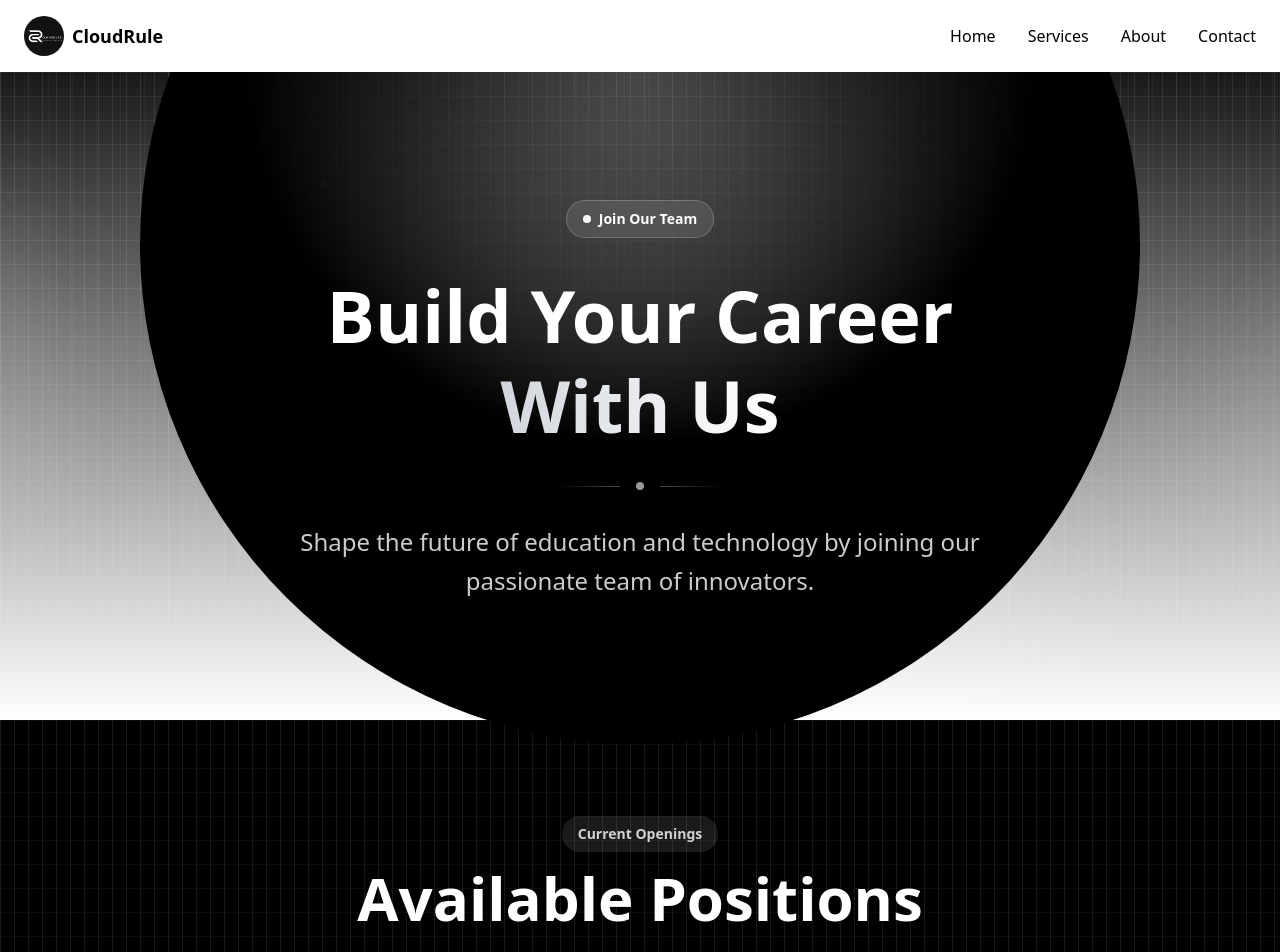
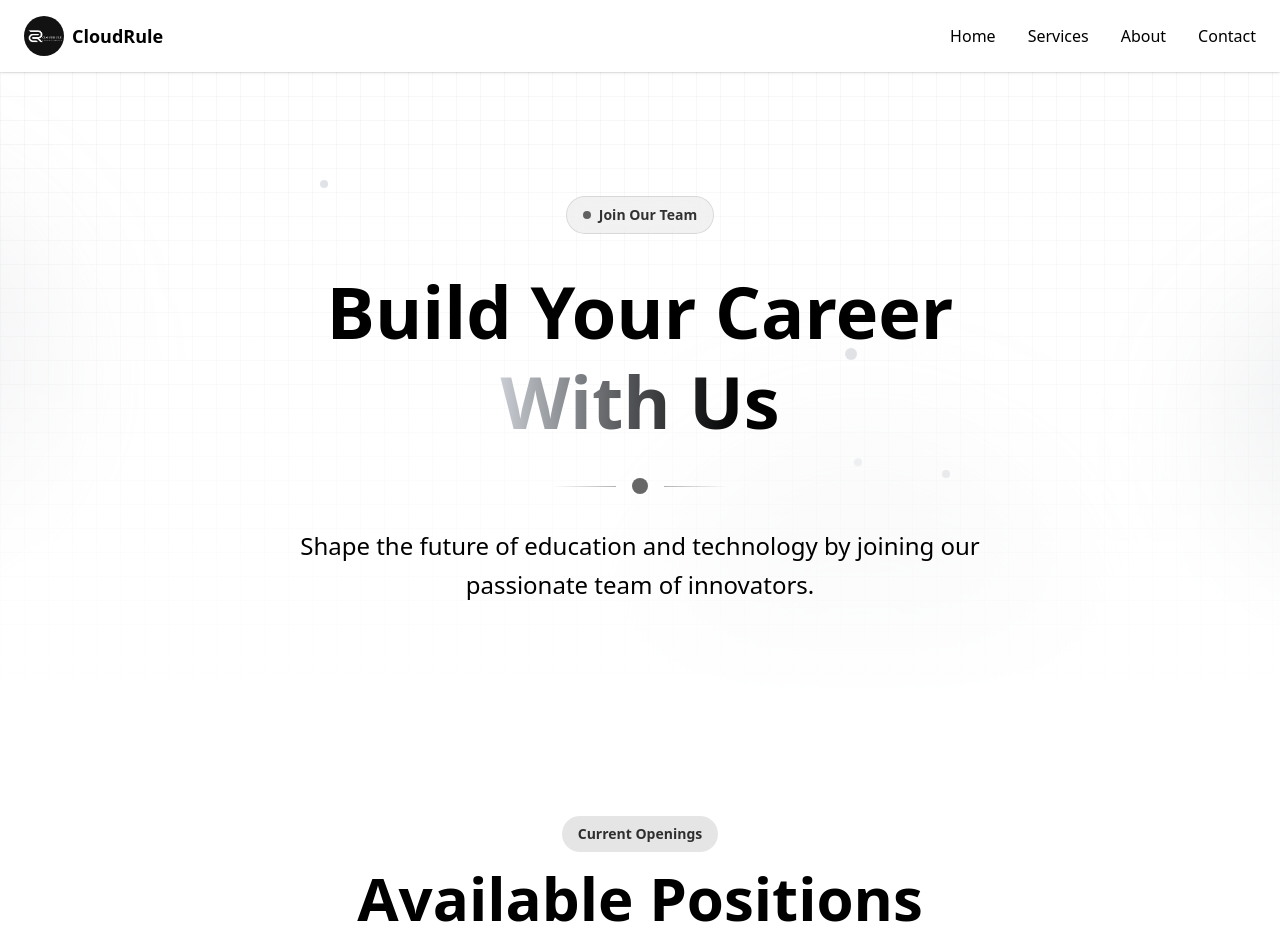
Before and after one commit to CloudRule-Technologies/cloudruletech, a React app in the folder frontend/: page / in a window 1280 px wide. Shown: the top 952 px of the page. Built offline with nearby package versions, Linux system fonts and the light colour scheme; the HTML template or start-up script is replaced by a standard one.

Commit message:
updated in the background colour

```diff
--- a/frontend/src/components/Careers/CareerPage.jsx
+++ b/frontend/src/components/Careers/CareerPage.jsx
@@ -228,7 +228,7 @@ const CareerPage = () => {
       `}</style>
 
       {/* CHANGED: Added "background" class here */}
-      <div className="background relative z-50 min-h-screen">
+      <div className="bg-white relative z-50 min-h-screen">
         <Navbar />
 
         {/* Hero Section */}
@@ -252,35 +252,33 @@ const CareerPage = () => {
             {/* Radial gradient overlay */}
             <div className="absolute inset-0 bg-gradient-to-b from-transparent via-white/50 to-white"></div>
           </div>
-
-          <div className={`relative z-10 text-center max-w-5xl mx-auto space-y-8 transition-all duration-1000 ${isVisible ? 'opacity-100 translate-y-0' : 'opacity-0 translate-y-10'}`}>
+ <div className={`relative z-10 text-center max-w-5xl mx-auto space-y-8 transition-all duration-1000 ${isVisible ? 'opacity-100 translate-y-0' : 'opacity-0 translate-y-10'}`}>
             {/* Badge with pulse animation */}
-            <div className="inline-flex items-center gap-2 px-4 py-2 rounded-full bg-white/10 backdrop-blur-sm border border-white/20 text-sm font-semibold text-white animate-fade-in-up" style={{ animationDelay: '200ms' }}>
+            <div className="inline-flex items-center gap-2 px-4 py-2 rounded-full bg-black/5 backdrop-blur-sm border border-black/10 text-sm font-semibold text-black/80 animate-fade-in-up" style={{ animationDelay: '200ms' }}>
               <span className="relative flex h-2 w-2">
-                <span className="animate-ping absolute inline-flex h-full w-full rounded-full bg-white/60 opacity-75"></span>
-                <span className="relative inline-flex rounded-full h-2 w-2 bg-white"></span>
+                <span className="animate-ping absolute inline-flex h-full w-full rounded-full bg-black/40 opacity-75"></span>
+                <span className="relative inline-flex rounded-full h-2 w-2 bg-black/60"></span>
               </span>
               Join Our Team
             </div>
-
             {/* Main heading with gradient animation */}
-            <h1 className="text-4xl sm:text-5xl md:text-6xl lg:text-7xl font-black text-white leading-tight animate-fade-in-up" style={{ animationDelay: '300ms' }}>
+            <h1 className="text-4xl sm:text-5xl md:text-6xl lg:text-7xl font-black text-black leading-tight animate-fade-in-up" style={{ animationDelay: '300ms' }}>
               Build Your Career
               <br />
-              <span className="bg-gradient-to-r from-gray-300 via-white to-gray-300 bg-clip-text text-transparent animate-gradient">
+              <span className="bg-gradient-to-r from-gray-300 via-black to-gray-300 bg-clip-text text-transparent animate-gradient">
                 With Us
               </span>
             </h1>
 
             {/* Decorative line with expand animation */}
             <div className="flex items-center justify-center gap-4 animate-fade-in" style={{ animationDelay: '500ms' }}>
-              <div className="h-px bg-gradient-to-r from-transparent to-white/30 animate-expand-right"></div>
-              <div className="w-2 h-2 rounded-full bg-white/60 animate-pulse"></div>
-              <div className="h-px bg-gradient-to-l from-transparent to-white/30 animate-expand-left"></div>
+              <div className="h-px bg-gradient-to-r from-transparent to-black/30 animate-expand-right"></div>
+              <div className="w-4 h-4 rounded-full bg-black/60 animate-pulse"></div>
+              <div className="h-px bg-gradient-to-l from-transparent to-black/30 animate-expand-left"></div>
             </div>
 
             {/* Subheading */}
-            <p className="text-lg sm:text-xl md:text-2xl text-white/80 max-w-3xl mx-auto leading-relaxed font-medium animate-fade-in-up" style={{ animationDelay: '700ms' }}>
+            <p className="text-lg sm:text-xl md:text-2xl text-black /80 max-w-3xl mx-auto leading-relaxed font-medium animate-fade-in-up" style={{ animationDelay: '700ms' }}>
               Shape the future of education and technology by joining our passionate team of innovators.
             </p>
           </div>
@@ -290,17 +288,17 @@ const CareerPage = () => {
         <div className="max-w-7xl mx-auto px-4 sm:px-6 lg:px-8 py-16 md:py-24">
           {/* Section Header */}
           <div className="text-center mb-16 space-y-4 animate-fade-in-up">
-            <div className="inline-block px-4 py-2 rounded-full bg-white/10 text-sm font-bold text-white/80 mb-4 hover:bg-white/20 transition-colors duration-300">
+            <div className="inline-block px-4 py-2 rounded-full bg-black/10 text-sm font-bold text-black/80 mb-4 hover:bg-black/20 transition-colors duration-300">
               Current Openings
             </div>
-            <h2 className="text-4xl md:text-5xl lg:text-6xl font-black text-white">
+            <h2 className="text-4xl md:text-5xl lg:text-6xl font-black text-black">
               Available Positions
             </h2>
           </div>
 
           {/* Large Teaching Position Card */}
           <div className="relative group animate-fade-in-up" style={{ animationDelay: '300ms' }}>
-            <div className="relative bg-white rounded-3xl shadow-xl shadow-black/5 border-2 border-black/5 overflow-hidden transition-all duration-500 hover:shadow-2xl hover:shadow-black/20 hover:border-black/30 hover:-translate-y-2">
+            <div className="relative bg- rounded-3xl shadow-xl shadow-black/5 border-2 border-black/5 overflow-hidden transition-all duration-500 hover:shadow-2xl hover:shadow-black/20 hover:border-black/30 hover:-translate-y-2">
               {/* Animated shimmer */}
               <div className="absolute inset-0 bg-gradient-to-r from-transparent via-white/60 to-transparent -translate-x-full group-hover:translate-x-full transition-transform duration-1000 ease-in-out"></div>
 
```
